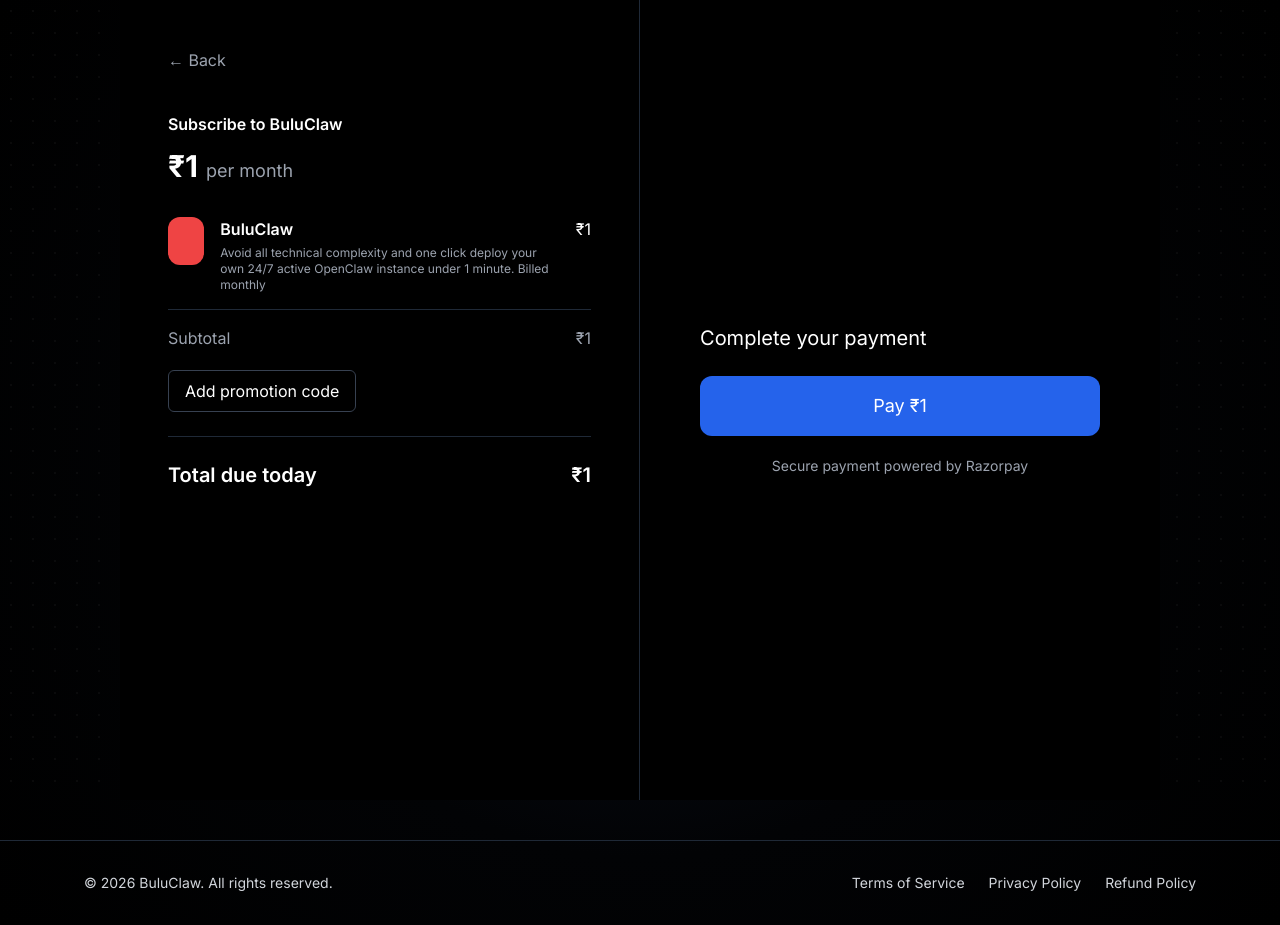
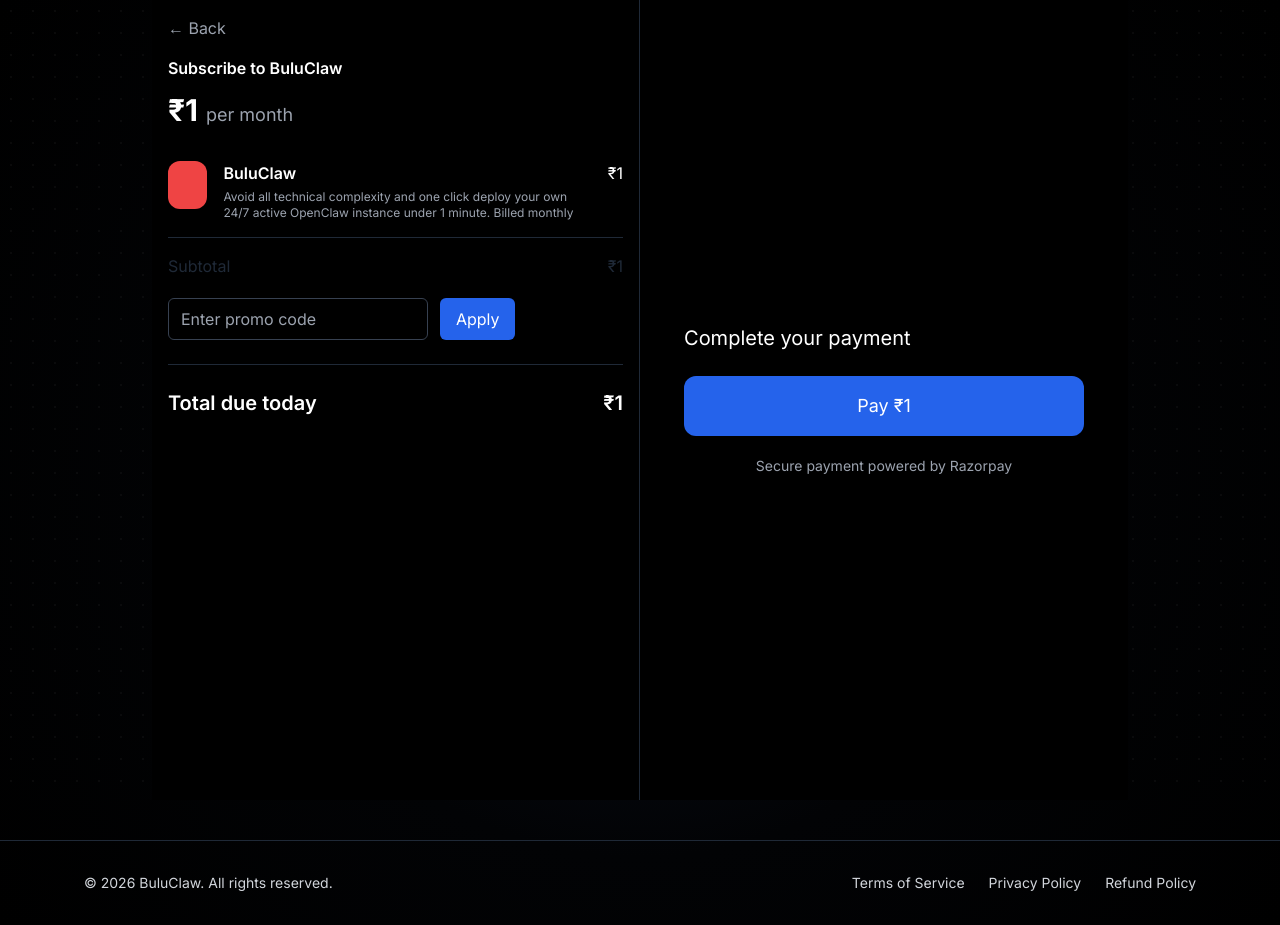
Before and after one commit to BuluClaw/buluclaw-app, a Next.js app: page /checkout in a window 1280 px wide. Built offline with nearby package versions, Linux system fonts and the light colour scheme.

Commit message:
fix razorpay subscription button

```diff
--- a/app/checkout/page.tsx
+++ b/app/checkout/page.tsx
@@ -52,11 +52,11 @@ return (
 
 {/* LEFT SIDE */}
 
-<div className="w-1/2 p-12 border-r border-gray-800">
+<div className="w-1/2 p-4 border-r border-gray-800">
 
 <button
 onClick={() => router.back()}
-className="mb-10 text-gray-400 hover:text-white"
+className="mb-4 text-gray-400 hover:text-white"
 >
 ← Back
 </button>
@@ -90,21 +90,12 @@ Avoid all technical complexity and one click deploy your own
 
 <hr className="border-gray-800 my-4" />
 
-<div className="flex justify-between text-gray-400">
+<div className="flex justify-between text-gray-800">
 <span>Subtotal</span>
 <span>₹1</span>
 </div>
 
 <div className="mt-5">
-
-<button
-onClick={() => setShowPromo(!showPromo)}
-className="border border-gray-700 px-4 py-2 rounded-md"
->
-Add promotion code
-</button>
-
-{showPromo && (
 
 <div className="flex gap-3 mt-3">
 
@@ -124,8 +115,6 @@ Apply
 </button>
 
 </div>
-
-)}
 
 </div>
 
```
